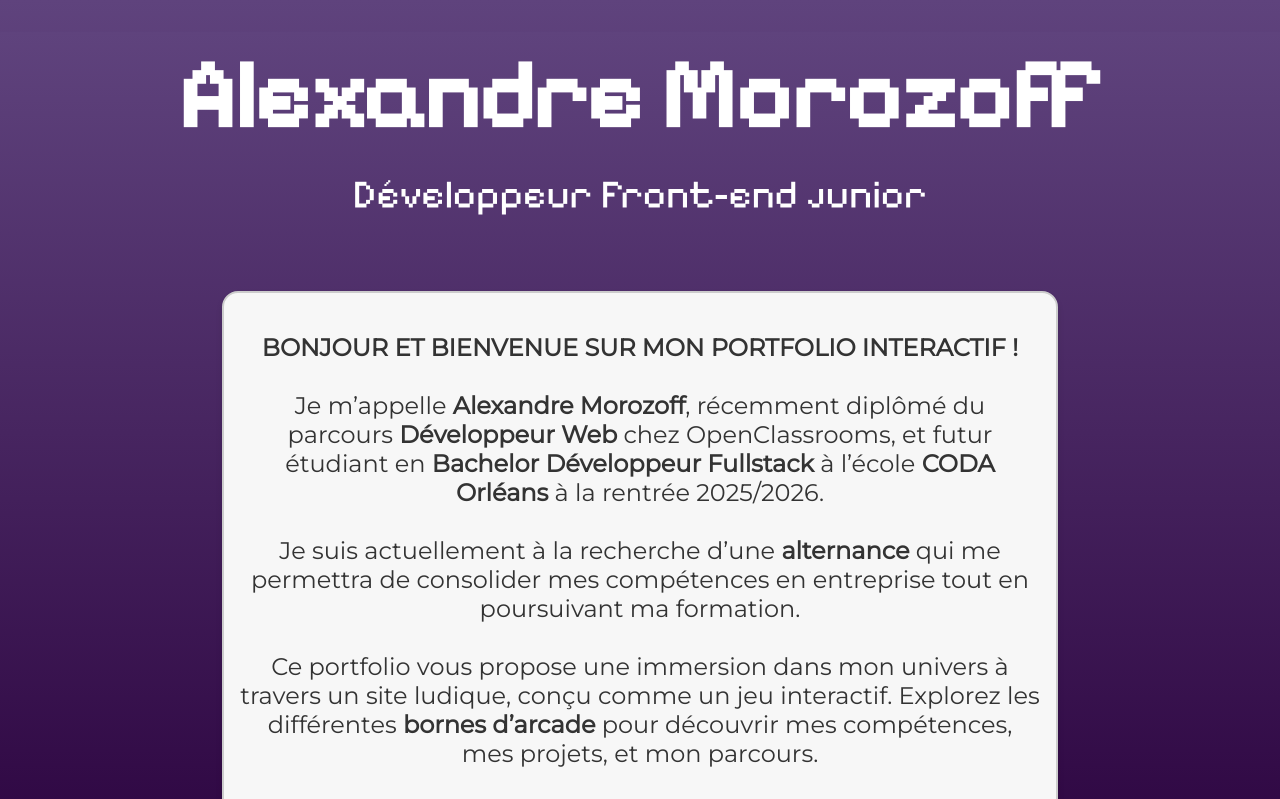
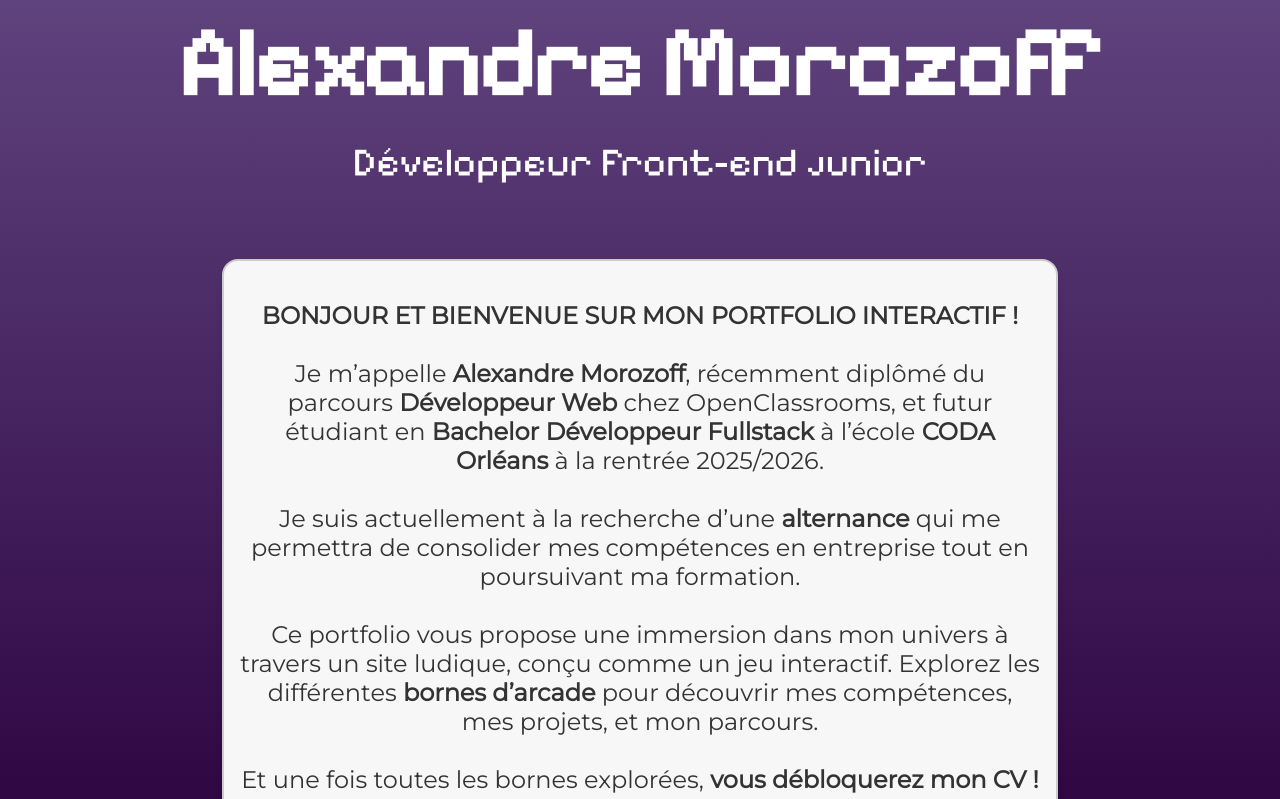
Before and after one commit to Milkliz0rd/Portfolio, a React (Vite) app in the folder my-portfolio/: page / in a window 1280 px wide. Shown: the top 799 px of the page. Built offline with nearby package versions, Linux system fonts and the light colour scheme.

Commit message:
fade-in on the landing, arcade room and skill's pages

```diff
--- a/my-portfolio/index.html
+++ b/my-portfolio/index.html
@@ -8,6 +8,11 @@
       href="./public/Assets/Images/logo/money-cv-logo.webp"
     />
     <meta name="viewport" content="width=device-width, initial-scale=1.0" />
+    <meta
+      name="description"
+      content="Portfolio d'Alexandre Morozoff, développeur fullstack en alternance. Découvrez mes compétences et projets."
+    />
+
     <link
       rel="preload"
       as="image"
--- a/my-portfolio/src/Pages/ArcadeRoom.jsx
+++ b/my-portfolio/src/Pages/ArcadeRoom.jsx
@@ -7,7 +7,7 @@ import projet from '../Data/Projets.json'
 const ArcadeRoom = () => {
   const [isFullXP, setIsFullXP] = useState(false)
   return (
-    <div>
+    <div className="fade-in">
       <Arcades />
       <ExperienceBar
         onFullProgress={setIsFullXP}
--- a/my-portfolio/src/Pages/Skills.jsx
+++ b/my-portfolio/src/Pages/Skills.jsx
@@ -16,7 +16,7 @@ const Skills = () => {
     return <Error404 />
   }
   return (
-    <div>
+    <div className="fade-in">
       <div>
         <ExperienceBar
           onFullProgress={setIsFullXP}
--- a/my-portfolio/src/Pages/StartPage.jsx
+++ b/my-portfolio/src/Pages/StartPage.jsx
@@ -3,7 +3,7 @@ import Welcome from '../Components/Welcome/Welcome.jsx'
 
 const StartPage = () => {
   return (
-    <div className="start-structure">
+    <div className={('start-structure', 'fade-in')}>
       <Welcome />
     </div>
   )
--- /dev/null
+++ b/my-portfolio/src/Styles/Pages/PageFade.scss
@@ -0,0 +1,10 @@
+@keyframes fadeIn {
+  to {
+    opacity: 1;
+  }
+}
+
+.fade-in {
+  opacity: 0;
+  animation: fadeIn 1.5s ease-in-out forwards;
+}
--- a/my-portfolio/src/Styles/index.scss
+++ b/my-portfolio/src/Styles/index.scss
@@ -10,3 +10,4 @@
 @use './Components/Infos/Infos.scss';
 @use './Components/CV/CV.scss';
 @use './Components/ExperienceBar/ExperienceBar.scss';
+@use './Pages/PageFade.scss';
```
Also changed, not shown: my-portfolio/public/Assets/Images/logo/CV.webp, my-portfolio/public/robot.txt (added).
